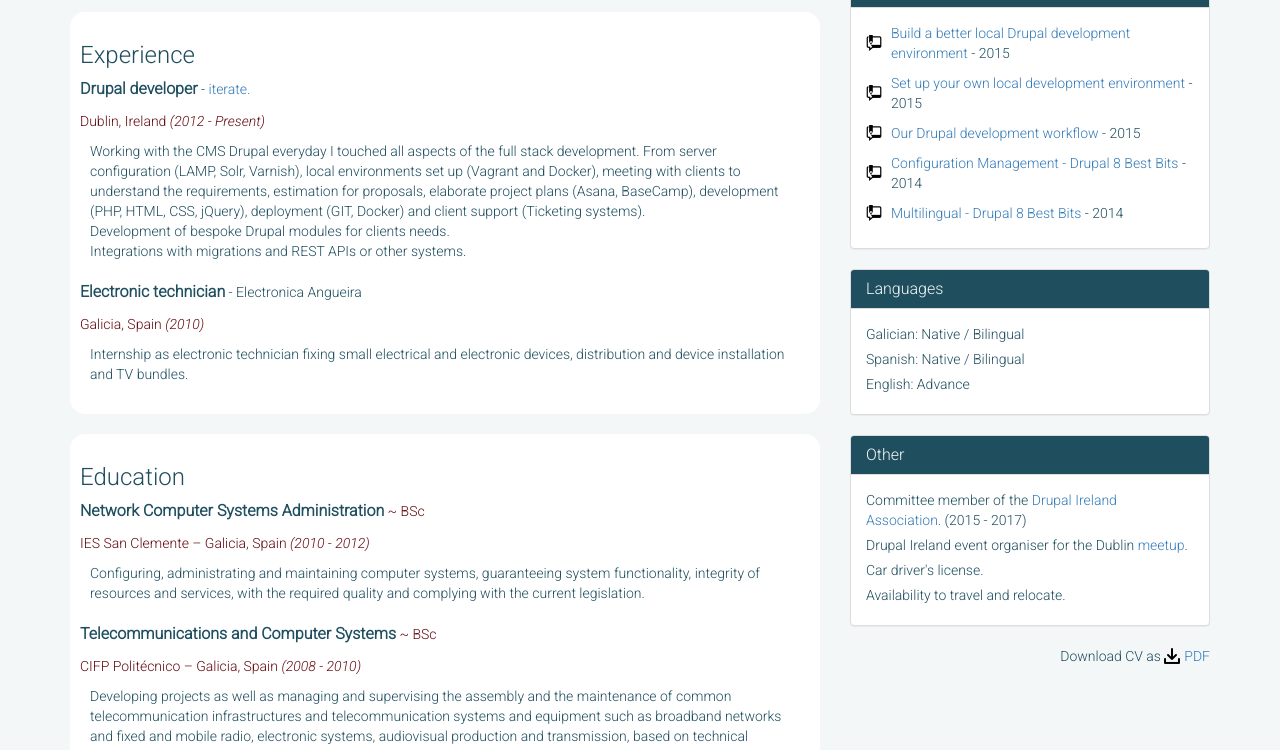
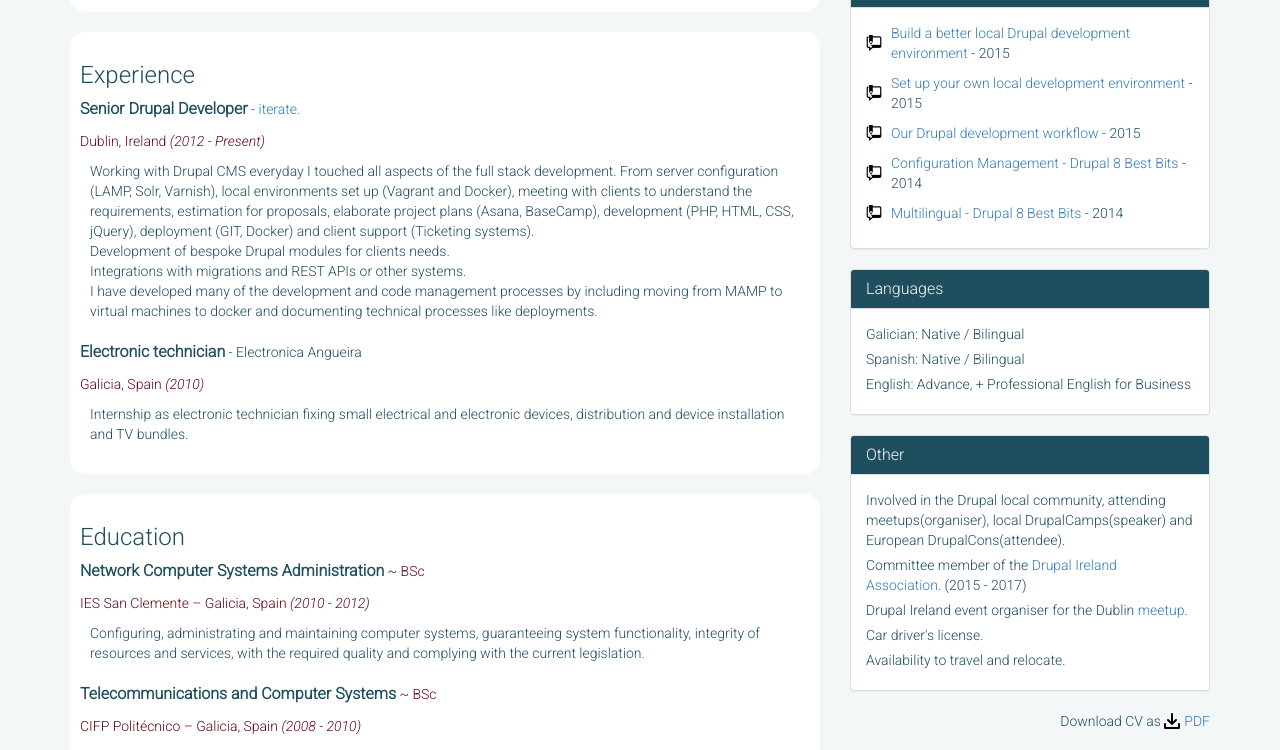
Before and after one commit to luisrc7/personal-web, a plain HTML site: page index.html in a window 1280 px wide. Shown: the part 1169-1919 px from the top of the page. Drawn offline with nearby package versions, Linux system fonts and the light colour scheme.

Commit message:
Changes based on suggestions

```diff
--- a/index.html
+++ b/index.html
@@ -54,10 +54,10 @@
       <div class="content-main-item first about">
         <h3>About Me</h3>
         <p>
-          I am a 30 year old developer ready for a career change, I have been working for a start up company since the
-          beginning when we were only 2 employees, until now, almost 5 years later with 9 people working full time. <br/>
-          With 5 years of experience using Drupal and PHP, as a developer I worked with all the modern web
-          development languages such HTML, CSS and Javascript.
+          I am a 30 year old developer ready for a career change, I began been working for iterate when it was just a few
+          months old in March 2012 and was their first employee, almost 5 years later there are 9 people working full time. <br/>
+          With 5 years of experience using Drupal and PHP, as a developer I worked with many of the modern web development
+          languages such HTML, CSS and Javascript while developing many of the company development workflows and processes.
         </p>
         <p>
           I would like to find new opportunities to work with the latest techniques and languages like front-end Javascript
@@ -138,18 +138,20 @@
       <div class="content-main-item experience">
         <h3>Experience</h3>
         <div class="experience-item">
-          <span class="experience-title">Drupal developer</span> - <a target="_blank" href="http://www.iterate.ie" class="experience-company">
+          <span class="experience-title">Senior Drupal Developer</span> - <a target="_blank" href="http://www.iterate.ie" class="experience-company">
           iterate.</a>
           <br />
           <span class="experience-location">Dublin, Ireland</span> <span class="experience-time">(2012 - Present)</span>
           <div class="experience-content">
             <p>
-              Working with the CMS Drupal everyday I touched all aspects of the full stack development. From server
+              Working with Drupal CMS everyday I touched all aspects of the full stack development. From server
               configuration (LAMP, Solr, Varnish), local environments set up (Vagrant and Docker), meeting with clients
               to understand the requirements, estimation for proposals, elaborate project plans (Asana, BaseCamp),
               development (PHP, HTML, CSS, jQuery), deployment (GIT, Docker) and client support (Ticketing systems). <br />
               Development of bespoke Drupal modules for clients needs. <br />
-              Integrations with migrations and REST APIs or other systems.
+              Integrations with migrations and REST APIs or other systems. <br />
+              I have developed many of the development and code management processes by including moving from MAMP to
+              virtual machines to docker and documenting technical processes like deployments.
             </p>
           </div>
         </div>
@@ -383,7 +385,7 @@
             <span class="lang-label">Spanish: </span><span class="lang-level">Native / Bilingual</span>
           </div>
           <div class="language-item">
-            <span class="lang-label">English: </span><span class="lang-level">Advance</span>
+            <span class="lang-label">English: </span><span class="lang-level">Advance, + Professional English for Business</span>
           </div>
         </div>
       </div>
@@ -393,6 +395,9 @@
           <h3 class="panel-title">Other</h3>
         </div>
         <div class="panel-body">
+          <div class="other-item">
+            Involved in the Drupal local community, attending meetups(organiser), local DrupalCamps(speaker) and European DrupalCons(attendee).
+          </div>
           <div class="other-item">
             Committee member of the <a href="http://www.drupal.ie" target="_blank">Drupal Ireland Association</a>. (2015 - 2017)
           </div>
```
